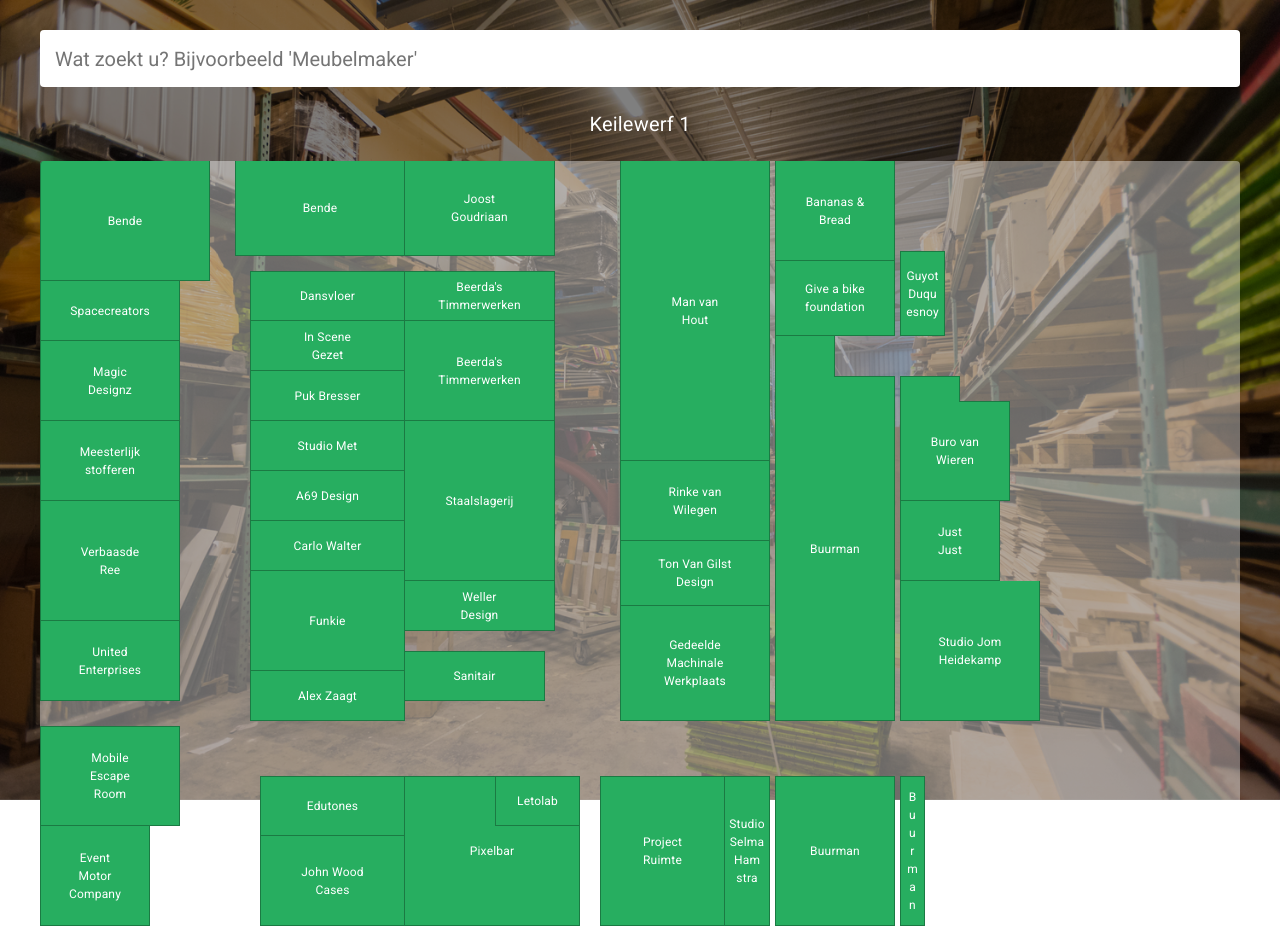
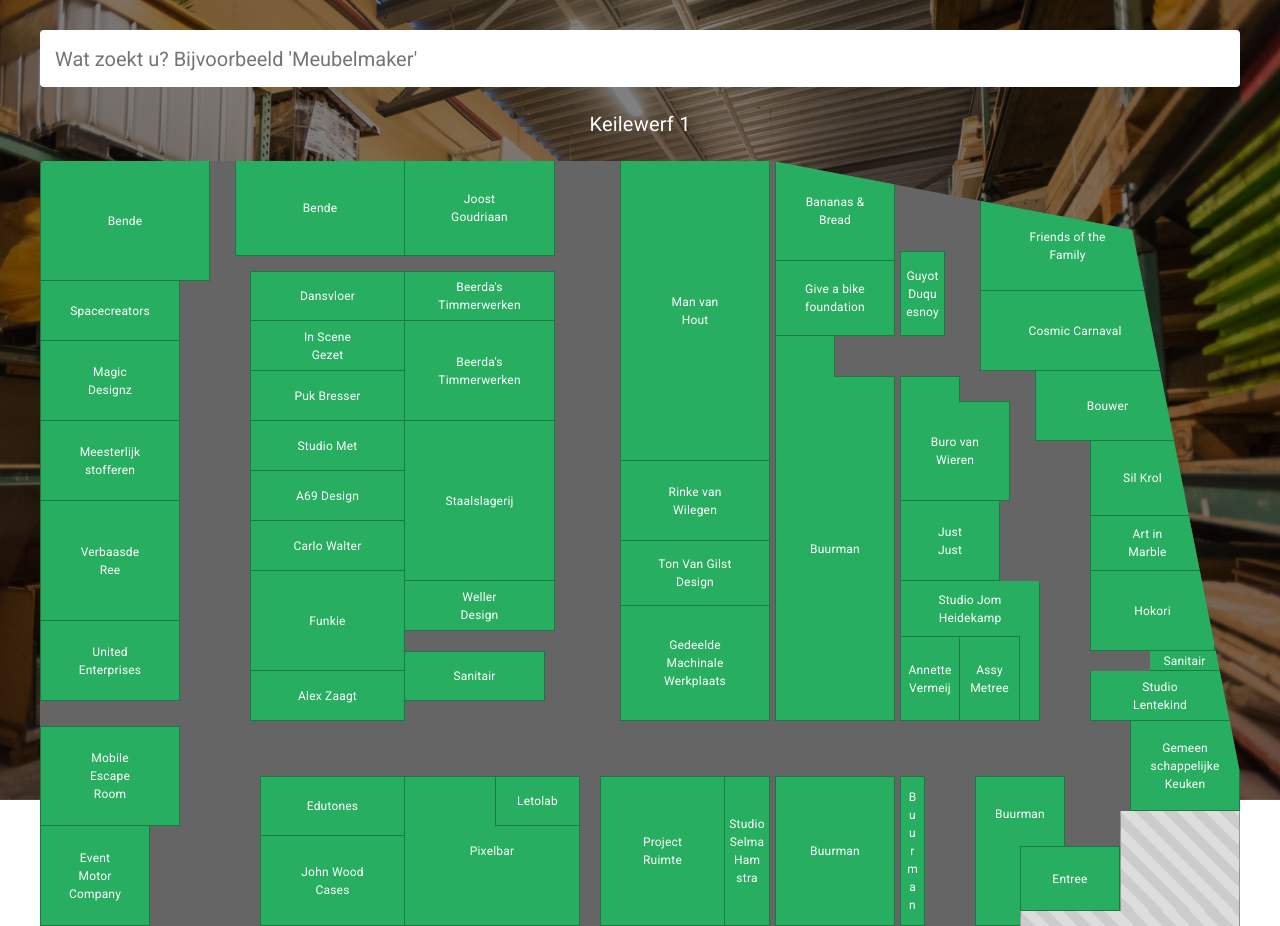
Before and after one commit to ewderonde/keilewerf-interactive-map, a PHP site: page / in a window 1280 px wide, after a click on "PLATTEGROND". Run offline with PHP 8.4, Linux system fonts and the light colour scheme; some libraries are stand-ins or nearby versions.

Commit message:
KAART IS AF! (de eerste...)

```diff
--- a/css/global.css
+++ b/css/global.css
@@ -992,12 +992,14 @@ section#plattegrond .loodsen .loods h2 {
 }
 section#plattegrond .loodsen .loods .map {
   width: 100%;
-  background: rgba(255, 255, 255, 0.4);
+  background: #656565;
   height: 765px;
   border-radius: 4px;
   position: relative;
   font-size: 12px;
   text-align: center;
+  -webkit-clip-path: polygon(61% 0, 91% 9%, 100% 80%, 100% 100%, 0 100%, 0 60%, 0 0);
+  clip-path: polygon(61% 0, 91% 9%, 100% 80%, 100% 100%, 0 100%, 0 60%, 0 0);
 }
 section#plattegrond .loodsen .loods .map .company {
   width: 18%;
@@ -1185,6 +1187,13 @@ section#plattegrond .loodsen .loods .map .company.sanitair {
   border-left: none;
   border-top: 1px solid rgba(0, 0, 0, 0.3);
 }
+section#plattegrond .loodsen .loods .map .company.sanitair.two {
+  width: 70px;
+  height: 20px;
+  top: 490px;
+  border-top: none;
+  left: 1110px;
+}
 section#plattegrond .loodsen .loods .map .company.pixelbar {
   width: 175px;
   height: 150px;
@@ -1280,6 +1289,15 @@ section#plattegrond .loodsen .loods .map .company.buurman.three {
   top: 615px;
   left: 860px;
 }
+section#plattegrond .loodsen .loods .map .company.buurman.four {
+  height: 150px;
+  width: 90px;
+  top: 615px;
+  left: 935px;
+}
+section#plattegrond .loodsen .loods .map .company.buurman.four span {
+  top: 25%;
+}
 section#plattegrond .loodsen .loods .map .company.guyot-duquesnoy {
   width: 45px;
   height: 85px;
@@ -1312,6 +1330,95 @@ section#plattegrond .loodsen .loods .map .company.studio-jom-heidekamp {
   height: 140px;
   top: 420px;
   left: 860px;
+}
+section#plattegrond .loodsen .loods .map .company.studio-jom-heidekamp span {
+  top: 20%;
+}
+section#plattegrond .loodsen .loods .map .company.annette-vermeij {
+  width: 60px;
+  height: 85px;
+  top: 475px;
+  left: 860px;
+  border-top: 1px solid rgba(0, 0, 0, 0.3);
+}
+section#plattegrond .loodsen .loods .map .company.assy-metree {
+  width: 60px;
+  height: 85px;
+  top: 475px;
+  left: 920px;
+  border-top: 1px solid rgba(0, 0, 0, 0.3);
+  border-left: none;
+}
+section#plattegrond .loodsen .loods .map .company.friends-of-the-family {
+  width: 175px;
+  height: 90px;
+  top: 40px;
+  left: 940px;
+}
+section#plattegrond .loodsen .loods .map .company.cosmic-carnaval {
+  width: 190px;
+  height: 80px;
+  top: 130px;
+  left: 940px;
+}
+section#plattegrond .loodsen .loods .map .company.bouwer {
+  width: 145px;
+  height: 70px;
+  top: 210px;
+  left: 995px;
+}
+section#plattegrond .loodsen .loods .map .company.sil-krol {
+  width: 105px;
+  height: 75px;
+  top: 280px;
+  left: 1050px;
+}
+section#plattegrond .loodsen .loods .map .company.art-in-marble {
+  width: 115px;
+  height: 55px;
+  top: 355px;
+  left: 1050px;
+}
+section#plattegrond .loodsen .loods .map .company.hokori {
+  width: 125px;
+  height: 80px;
+  top: 410px;
+  left: 1050px;
+}
+section#plattegrond .loodsen .loods .map .company.studio-lentekind {
+  width: 140px;
+  height: 50px;
+  top: 510px;
+  left: 1050px;
+}
+section#plattegrond .loodsen .loods .map .company.gemeenschappelijke-keuken {
+  width: 110px;
+  height: 90px;
+  top: 560px;
+  left: 1090px;
+}
+section#plattegrond .loodsen .loods .map .company.entree {
+  width: 100px;
+  height: 65px;
+  top: 685px;
+  left: 980px;
+  border-top: 1px solid rgba(0, 0, 0, 0.3);
+}
+section#plattegrond .loodsen .loods .map .company.outside {
+  width: 120px;
+  height: 100px;
+  top: 650px;
+  left: 1080px;
+  background-color: #ccc;
+  background: repeating-linear-gradient(45deg, #ccc, #ccc 10px, #ddd 10px, #ddd 20px);
+  border-bottom: none;
+}
+section#plattegrond .loodsen .loods .map .company.outside.two {
+  width: 220px;
+  height: 15px;
+  top: 750px;
+  left: 980px;
+  border-top: none;
 }
 section#plattegrond .loodsen .loods .company-opacity {
   background: #000000;
--- a/index.html
+++ b/index.html
@@ -79,11 +79,26 @@
                         <div class="company buurman extra"></div>
                         <div class="company buurman two" data-tag="buurman"><span>Buurman</span></div>
                         <div class="company buurman three" data-tag="buurman"><span>B u u r m a n</span></div>
+                        <div class="company buurman four" data-tag="buurman"><span>Buurman</span></div>
                         <div class="company guyot-duquesnoy" data-tag="guyot-duquesnoy"><span>Guyot Duqu esnoy</span></div>
                         <div class="company buro-van-wieren" data-tag="buro-van-wieren"><span>Buro van Wieren</span></div>
                         <div class="company buro-van-wieren extra"></div>
                         <div class="company just-just" data-tag="just-just"><span>Just Just</span></div>
                         <div class="company studio-jom-heidekamp" data-tag="studio-jom-heidekamp"><span>Studio Jom Heidekamp</span></div>
+                        <div class="company annette-vermeij" data-tag="annette-vermeij"><span>Annette Vermeij</span></div>
+                        <div class="company assy-metree" data-tag="assy-metree"><span>Assy Metree</span></div>
+                        <div class="company friends-of-the-family" data-tag="friends-of-the-family"><span>Friends of the Family</span></div>
+                        <div class="company cosmic-carnaval" data-tag="cosmic-carnaval"><span>Cosmic Carnaval</span></div>
+                        <div class="company bouwer" data-tag="bouwer"><span>Bouwer</span></div>
+                        <div class="company sil-krol" data-tag="sil-krol"><span>Sil Krol</span></div>
+                        <div class="company art-in-marble" data-tag="art-in-marble"><span>Art in Marble</span></div>
+                        <div class="company hokori" data-tag="hokori"><span>Hokori</span></div>
+                        <div class="company sanitair two" data-tag="sanitair"><span>Sanitair</span></div>
+                        <div class="company studio-lentekind" data-tag="studio-lentekind"><span>Studio Lentekind</span></div>
+                        <div class="company gemeenschappelijke-keuken" data-tag="gemeenschappelijke-keuken"><span>Gemeen schappelijke Keuken</span></div>
+                        <div class="company entree" data-tag="entree"><span>Entree</span></div>
+                        <div class="company outside"></div>
+                        <div class="company outside two"></div>
                     </div>
                     <div class="company-opacity"></div>
                     <div class="company-contents">
--- a/js/config.js
+++ b/js/config.js
@@ -1 +1 @@
-var BASE_URL = '/keilewerf-map';
+var BASE_URL = '/interactive-map';
--- a/sass/_dev_main.scss
+++ b/sass/_dev_main.scss
@@ -248,12 +248,14 @@ section#plattegrond {
 	    	}
 	    	.map {
 			    width: 100%;
-			    background: rgba(255,255,255,0.4);
+			    background: #656565;
 			    height: 765px;
 			    border-radius: 4px;
    				position: relative;
 			    font-size: 12px;
 			    text-align: center;
+		        -webkit-clip-path: polygon(61% 0, 91% 9%, 100% 80%, 100% 100%, 0 100%, 0 60%, 0 0);
+				clip-path: polygon(61% 0, 91% 9%, 100% 80%, 100% 100%, 0 100%, 0 60%, 0 0);
 			    .company {
 				    width: 18%;
 				    height: 50px;
@@ -439,6 +441,13 @@ section#plattegrond {
 					    left: 365px;
 					    border-left: none;
 					    border-top: 1px solid rgba(0, 0, 0, 0.3);
+					    &.two {
+				    	    width: 70px;
+						    height: 20px;
+						    top: 490px;
+						    border-top: none;
+						    left: 1110px;
+					    }
 					}
 					&.pixelbar {
 					    width: 175px;
@@ -534,6 +543,15 @@ section#plattegrond {
 							top: 615px;
 							left: 860px;
 						}
+						&.four {
+							height: 150px;
+							width: 90px;
+							top: 615px;
+							left: 935px;
+							span {
+							    top: 25%;
+							}
+						}
 					}
 					&.guyot-duquesnoy {
 						width: 45px;
@@ -567,6 +585,95 @@ section#plattegrond {
 						height: 140px;
 						top: 420px;
 						left: 860px;
+						span {
+							top: 20%;
+						}
+					}
+					&.annette-vermeij {
+					    width: 60px;
+					    height: 85px;
+					    top: 475px;
+					    left: 860px;
+					    border-top: 1px solid rgba(0, 0, 0, 0.3);
+					}
+					&.assy-metree {
+					    width: 60px;
+					    height: 85px;
+					    top: 475px;
+					    left: 920px;
+					    border-top: 1px solid rgba(0, 0, 0, 0.3);
+				        border-left: none;
+					}
+					&.friends-of-the-family {
+					    width: 175px;
+					    height: 90px;
+					    top: 40px;
+					    left: 940px;
+					}
+					&.cosmic-carnaval {
+					    width: 190px;
+					    height: 80px;
+					    top: 130px;
+					    left: 940px;
+					}
+					&.bouwer {
+					    width: 145px;
+					    height: 70px;
+					    top: 210px;
+					    left: 995px;
+					}
+					&.sil-krol {
+					    width: 105px;
+					    height: 75px;
+					    top: 280px;
+					    left: 1050px;
+					}
+					&.art-in-marble {
+					    width: 115px;
+					    height: 55px;
+					    top: 355px;
+					    left: 1050px;
+					}
+					&.hokori {
+					    width: 125px;
+					    height: 80px;
+					    top: 410px;
+					    left: 1050px;
+					}
+					&.studio-lentekind {
+					    width: 140px;
+					    height: 50px;
+					    top: 510px;
+					    left: 1050px;
+					}
+					&.gemeenschappelijke-keuken {
+					    width: 110px;
+					    height: 90px;
+					    top: 560px;
+					    left: 1090px;
+					}
+					&.entree {
+				        width: 100px;
+					    height: 65px;
+					    top: 685px;
+					    left: 980px;
+					    border-top: 1px solid rgba(0,0,0,0.3);
+					}
+					&.outside {
+			            width: 120px;
+					    height: 100px;
+					    top: 650px;
+					    left: 1080px;
+					    background-color: #ccc;
+    					background: repeating-linear-gradient( 45deg, #ccc, #ccc 10px, #ddd 10px, #ddd 20px );
+					    border-bottom: none;
+					    &.two {
+						    width: 220px;
+						    height: 15px;
+						    top: 750px;
+						    left: 980px;
+						    border-top: none;
+					    }
 					}
 				}
 			}
```
